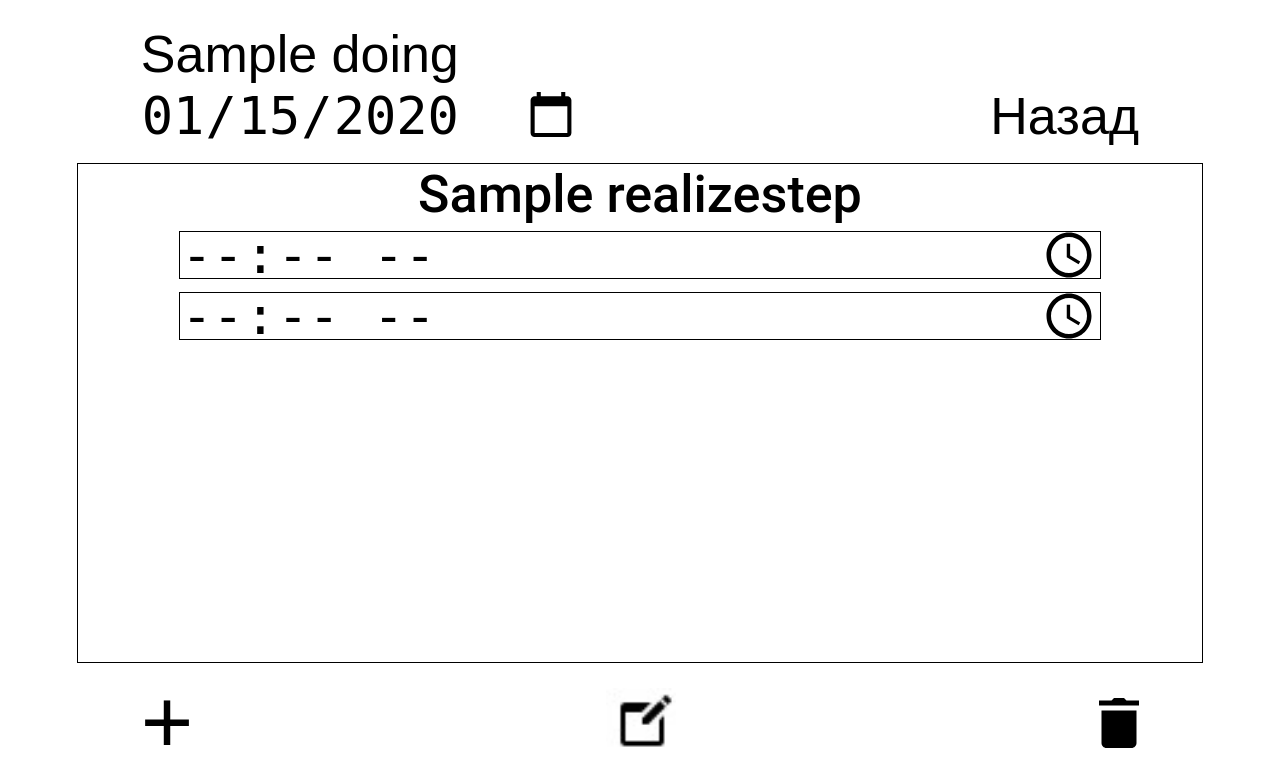
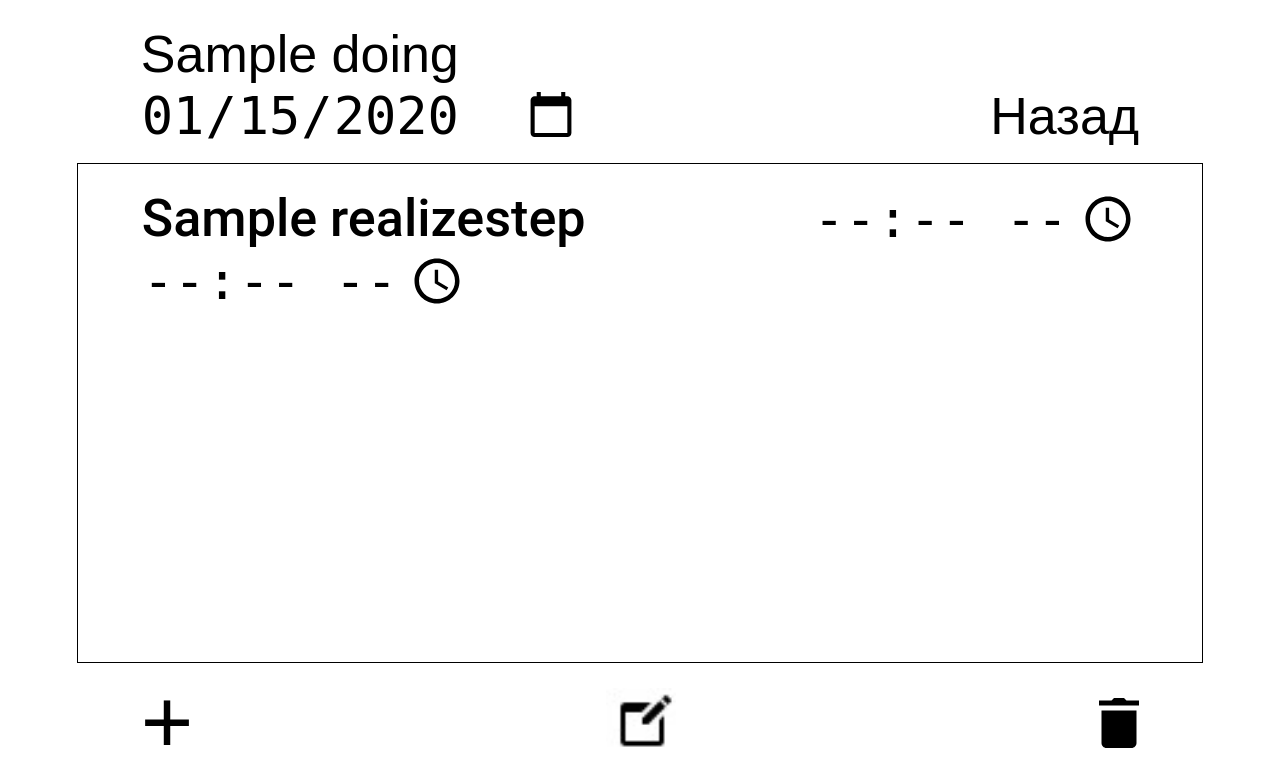
Before and after one commit to truegloas/activity-journal, a Django app: page /calendar/doing/1/ in a window 1280 px wide. Shown: the part 111-893 px from the top of the page. Run offline with Django 3.2, Linux system fonts and the light colour scheme; a user stored in the database is signed in; tables that the repository leaves empty hold one stand-in row (values such as "Sample post").

Commit message:
Fix front for doing page

```diff
--- a/calendarapp/templates/calendar/doing/steps_archive_day.html
+++ b/calendarapp/templates/calendar/doing/steps_archive_day.html
@@ -32,20 +32,20 @@
 {% block else-block %}
     <section class="doing-section">
         {% for s in steps %}
-            <div class="step__block">
+            <div class="step__block calendar__item profile__block">
                 <a href="{{ s.get_absolute_url }}" class="step__item">
                     <p>{{ s.name }}</p>
                 </a>
                 <form id="edit_step_start_time_form{{ s.pk }}" method="post" action="{% url 'change_step_start_time' doing.pk s.pk %}"
                       class="step__start-time-form">
                     {% csrf_token %}
-                    <input type="time" name="step_start_time{{ s.pk }}" value="{{ s.start_time.hour }}:{{ s.start_time.minute }}" class="form-control"
+                    <input type="time" name="step_start_time{{ s.pk }}" value="{{ s.start_time.hour }}:{{ s.start_time.minute }}" class="form-control-step-time"
                            required id="id_step_start_time" onchange="document.getElementById('edit_step_start_time_form{{ s.pk }}').submit();">
                 </form>
                 <form id="edit_step_end_time_form{{ s.pk }}" method="post" action="{% url 'change_step_end_time' doing.pk s.pk %}"
                       class="step__end-time-form">
                     {% csrf_token %}
-                    <input type="time" name="step_end_time{{ s.pk }}" value="{{ s.end_time.hour }}:{{ s.end_time.minute }}" class="form-control"
+                    <input type="time" name="step_end_time{{ s.pk }}" value="{{ s.end_time.hour }}:{{ s.end_time.minute }}" class="form-control-step-time"
                            required id="id_step_end_time" onchange="document.getElementById('edit_step_end_time_form{{ s.pk }}').submit();">
                 </form>
             </div>
--- a/calendarapp/views.py
+++ b/calendarapp/views.py
@@ -1,4 +1,3 @@
-import datetime
 from django.contrib import messages
 from django.contrib.auth import (
     authenticate,
```
